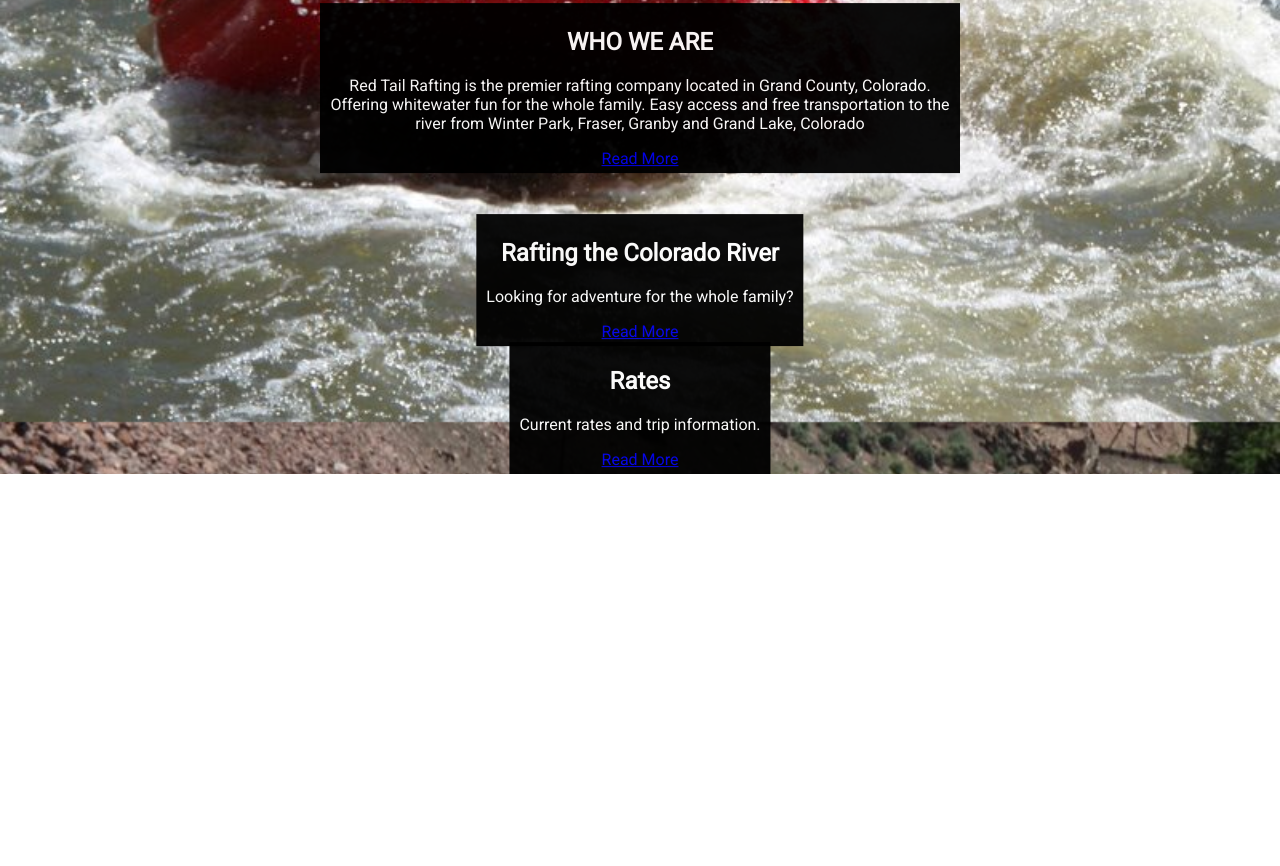
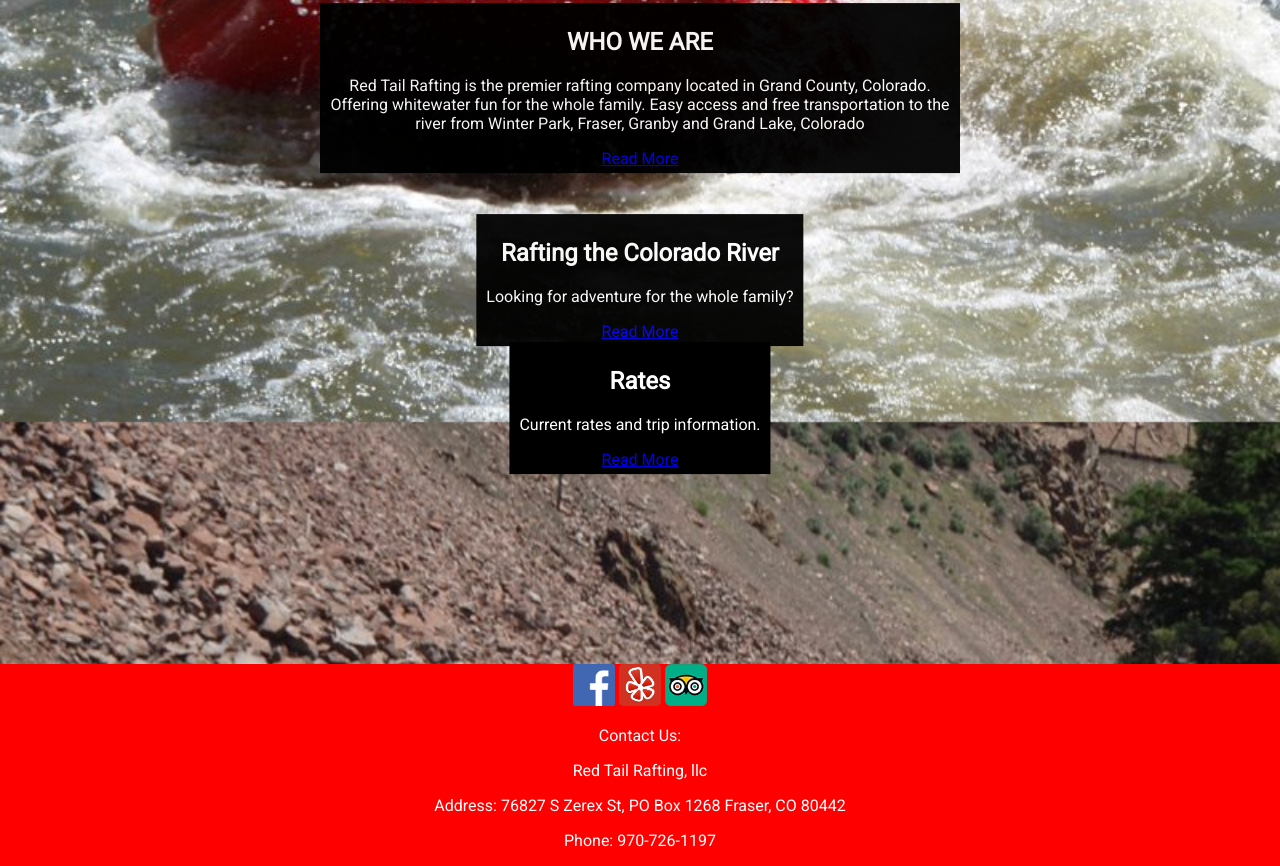
Before and after one commit to jonmoran/redtailRafting, a plain HTML site: page index.html in a window 1280 px wide. Shown: the part 538-1404 px from the top of the page. Before the commit the page ends 1012 px from the top, so only its background shows below. Drawn offline with Linux system fonts and the light colour scheme.

Commit message:
Added footer
Added footer to all pages with links to social media pages

```diff
--- a/index.html
+++ b/index.html
@@ -43,5 +43,14 @@
 		<p>Current rates and trip information.</p>
 		<a href="rates.html" class="button">Read More</a>
 	</div>
+	<div class="footer">
+		<a href="https://www.facebook.com/Red-Tail-Rafting-328020250546203/"><img src="images/facebook.png" style="width:42px;height:42px;border:0;"></a>
+		<a href="https://www.yelp.com/biz/red-tail-rafting-fraser"><img src="images/yelp.png" style="width:42px;height:42px;border:0;"></a>
+		<a href="https://www.tripadvisor.com/Attraction_Review-g33431-d4720471-Reviews-Red_Tail_Rafting-Fraser_Grand_County_Colorado.html"><img src="images/tripadvisor.png" style="width:42px;height:42px;border:0;"></a>
+		<p>Contact Us:</p>
+		<p>Red Tail Rafting, llc</p>
+		<p>Address: 76827 S Zerex St, PO Box 1268 Fraser, CO 80442</p>
+		<p>Phone: 970-726-1197</p>
+	</div>
 </body>
 </html>
--- a/redtail.css
+++ b/redtail.css
@@ -60,9 +60,17 @@ ul {
   padding: 5px 10px 5px 10px;
   transform: translate(-50%, -50%);
   text-align: center;
-  opacity: 0.95;
 }
 
+.footer {
+    position: absolute;
+    margin-top: 80%;
+    background-color: red;
+    width: 100%;
+    background-size: 100% 100%;
+    display: block;
+    color: white;
+}
 
 .topnav {
     background-color: #353535;
```
Also changed, not shown: about.html (+10 -0 lines), bookTrip.html (+10 -0 lines), faq.html (+10 -0 lines), photos.html (+10 -0 lines), rates.html (+10 -0 lines), river.html (+10 -0 lines), images/facebook.png (added), images/tripadvisor.png (added), images/yelp.png (added).
